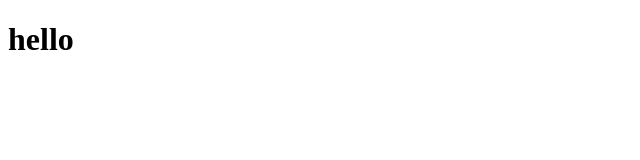
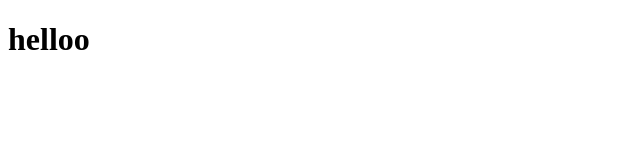
Before and after one commit to Manivasagam3/newreactapp, a React (Create React App) app: page / in a window 1280 px wide. Shown: the top 160 px of the page, without its empty margins (0-640 px from the left). Built offline with nearby package versions, Linux system fonts and the light colour scheme.

Commit message:
add  "o"

```diff
--- a/src/App.js
+++ b/src/App.js
@@ -4,7 +4,7 @@ import './App.css';
 function App() {
   return (
   <>
-  <h1>hello</h1>
+  <h1>helloo</h1>
   </>
   );
 }
```
